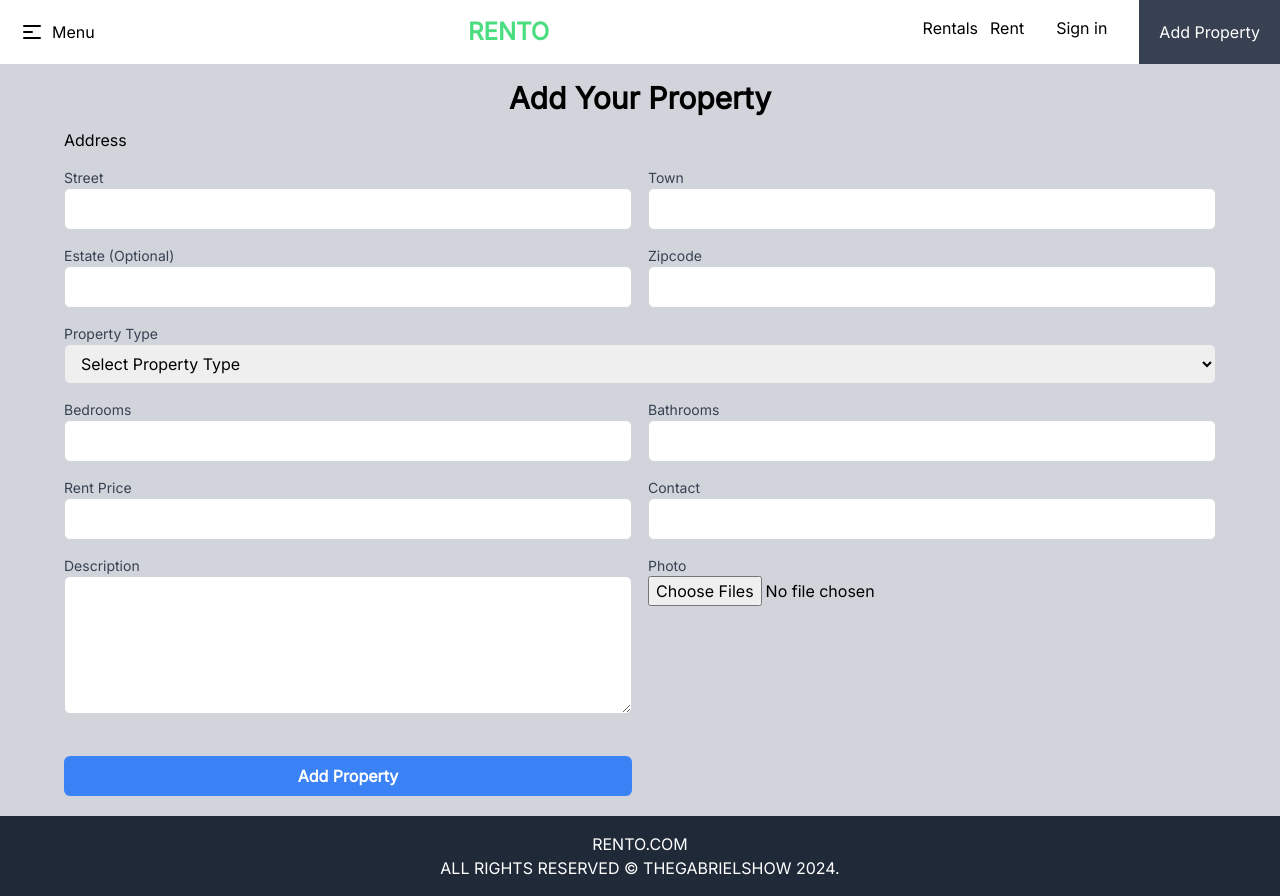
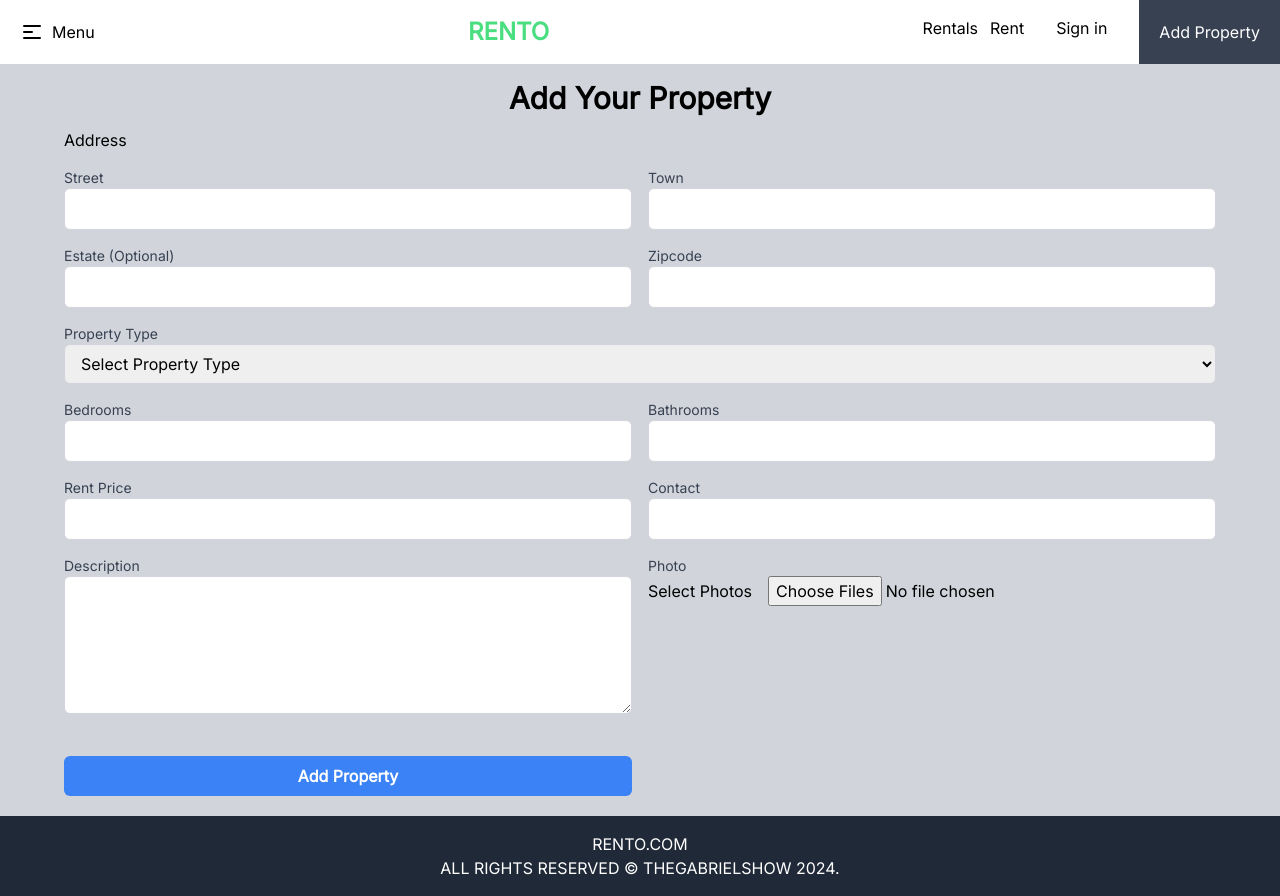
Before and after one commit to GabrielOchieng/Rento, a Next.js app: page /create in a window 1280 px wide. Built offline with nearby package versions, Linux system fonts and the light colour scheme.

Commit message:
global fetching of a single item

```diff
--- a/src/app/(sellers)/create/page.js
+++ b/src/app/(sellers)/create/page.js
@@ -1,6 +1,6 @@
 "use client";
 
-import { useState } from "react";
+import { useRef, useState } from "react";
 import axios from "axios";
 import { useCreateHouseMutation } from "@/redux/slices/housesApiSlice";
 
@@ -24,9 +24,22 @@ const HouseForm = () => {
   const dispatch = useDispatch();
   const [createHouse, { isloading }] = useCreateHouseMutation();
 
+  // Hidden input to store previously selected files
+  const hiddenFileInputRef = useRef(null);
+
   const handlePhotoChange = (e) => {
-    setPhotos(e.target.files);
-    console.log(e.target.files);
+    const newPhotos = e.target.files;
+    // for (let i = 0; i < e.target.files.length; i++) {
+    //   newPhotos.push(e.target.files[i]);
+
+    //   // newPhotos.push(URL.createObjectURL(e.target.files[i]));
+    // }
+    setPhotos([...photos, ...newPhotos]);
+    console.log(newPhotos);
+  };
+
+  const handleClick = (e) => {
+    hiddenFileInputRef.current.click();
   };
   const handleSubmit = async (e) => {
     e.preventDefault();
@@ -267,9 +280,11 @@ const HouseForm = () => {
                 Photo
               </label>
               <div className="flex items-center space-x-4">
+                <button onClick={handleClick}>Select Photos</button>
                 <input
                   type="file"
                   id="photo"
+                  ref={hiddenFileInputRef}
                   name="photo"
                   accept="image/*"
                   multiple
```
